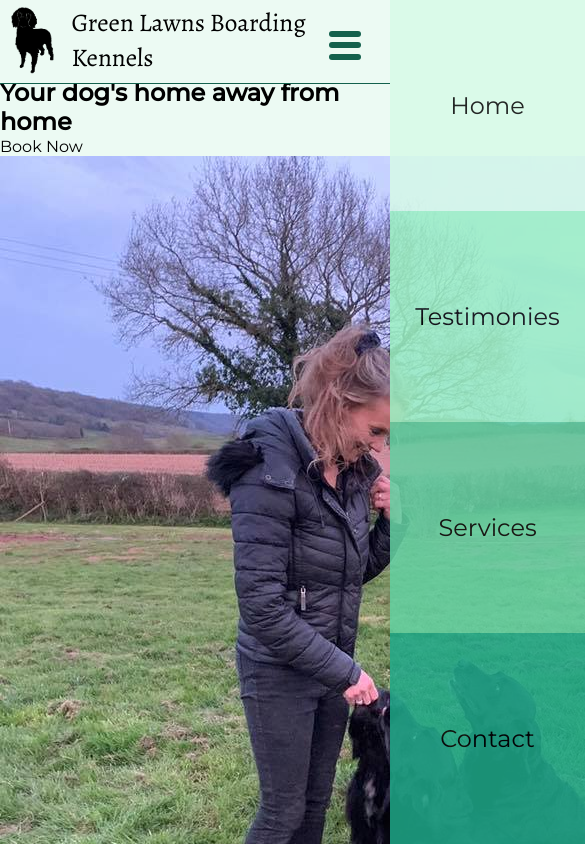
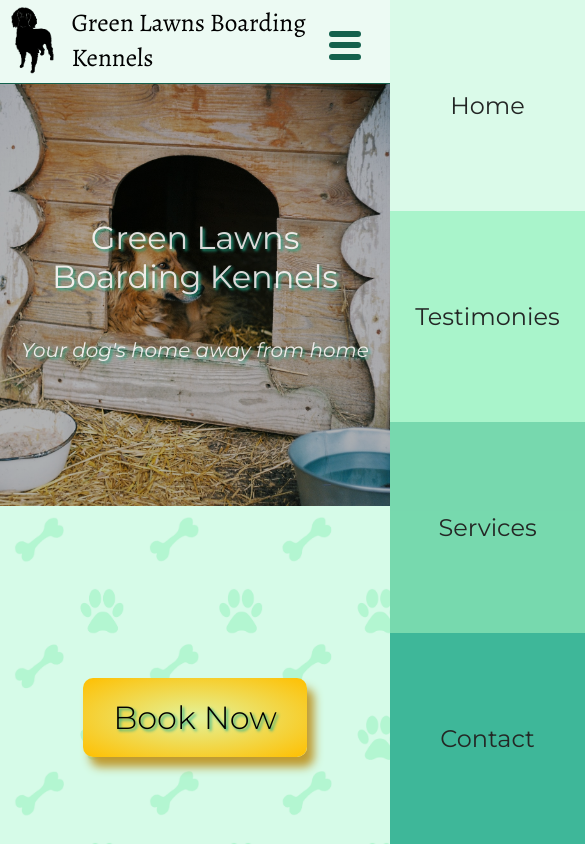
Before and after one commit to Velocima/green-lawns-next, a Next.js app: page / in a window 390 px wide. Shown: the top 844 px of the page, 585 px wide, since content can reach past the window. Built offline with nearby package versions, Linux system fonts and the light colour scheme.

Commit message:
index page component styling restored

```diff
--- a/pages/index.jsx
+++ b/pages/index.jsx
@@ -3,6 +3,7 @@ import Link from 'next/link';
 import About from '../components/about';
 import Nav from '../components/nav';
 import Footer from '../components/footer';
+import style from '../styles/index.module.css';
 
 export default function Home() {
 	return (
@@ -12,18 +13,20 @@ export default function Home() {
 				<link rel='icon' href='/images/green-lawns-logo.png' />
 			</Head>
 			<Nav />
-			<main>
-				<div className='title-banner'>
-					<div className='titles'>
+			<main className={style.main}>
+				<section className={style.landing}>
+					<div className={style.banner}>
+						<div className={style.titles}>
 							<h1>Green Lawns Boarding Kennels</h1>
 							<h2>Your dog's home away from home</h2>
 						</div>
 					</div>
-				<div className='call-to-action'>
+					<div className={style.callToAction}>
 						<Link href='/contact'>
 							<a>Book Now</a>
 						</Link>
 					</div>
+				</section>
 				<About />
 			</main>
 			<Footer />
--- /dev/null
+++ b/styles/index.module.css
@@ -0,0 +1,157 @@
+.main {
+	margin-top: 10vh;
+	overflow-x: hidden;
+}
+
+.landing {
+	overflow-x: hidden;
+}
+
+.banner {
+	display: flex;
+	flex-direction: column;
+	justify-content: center;
+	align-items: center;
+	background: linear-gradient(rgba(0, 0, 0, 0.3), rgba(0, 0, 0, 0.3)),
+		url('/images/banner-placeholder.jpg');
+	background-position: center;
+	background-attachment: fixed;
+	background-repeat: no-repeat;
+	background-size: cover;
+	width: 100%;
+	min-height: 50vh;
+	animation: fadeIn 1s ease-out backwards;
+}
+
+.titles {
+	display: flex;
+	flex-direction: column;
+	justify-content: center;
+	align-items: center;
+	padding: 30px 0;
+	border-radius: 10px;
+}
+
+.titles h1,
+.titles h2 {
+	font-weight: 300;
+	color: white;
+	opacity: 0.85;
+	text-shadow: 2px 2px 3px #1fab89;
+}
+.titles h1 {
+	font-size: 5vw;
+	margin-bottom: 5vh;
+	animation: fadeIn 1s 1s backwards;
+}
+.titles h2 {
+	font-size: 2.5vw;
+	font-style: italic;
+	animation: fadeIn 1s 1.3s backwards;
+}
+
+.callToAction {
+	min-height: 40vh;
+	background: url('/images/doggo-background-texture-3.png');
+	background-repeat: no-repeat;
+	background-size: cover;
+	display: grid;
+	place-items: center;
+	width: 100%;
+	height: 100%;
+	animation: fadeIn 1s 0.5s ease-out backwards;
+}
+.callToAction a {
+	color: black;
+	font-weight: 300;
+	font-size: 4rem;
+	text-shadow: 2px 2px 3px #1fab89;
+	text-decoration: none;
+	padding: 40px 60px;
+	border-radius: 10px;
+	box-shadow: 7px 10px 10px #bf9b30;
+	background: radial-gradient(hsl(71, 78%, 78%), #ffbf00);
+	animation: fadeInFromRight 1s 1.5s backwards;
+	transition: 0.3s;
+}
+.callToAction a:hover {
+	transform: scale(1.05);
+}
+
+@media screen and (max-width: 1350px) {
+	.callToAction a {
+		font-size: 3rem;
+	}
+}
+@media screen and (max-width: 1000px) {
+	.title-banner {
+		min-height: 40vh;
+	}
+	.titles h1,
+	.titles h2 {
+		font-weight: 400;
+	}
+	.titles h2 {
+		font-size: 3vw;
+	}
+
+	.callToAction {
+		min-height: 50vh;
+	}
+	.callToAction a {
+		font-size: 2.5rem;
+	}
+}
+@media screen and (max-width: 700px) {
+	.titles {
+		padding: 0;
+	}
+	.titles h1 {
+		font-size: 2rem;
+		text-align: center;
+		padding: 0 20px;
+	}
+	.titles h2 {
+		font-size: 1.25rem;
+		text-align: center;
+		padding: 0 20px 10px;
+	}
+
+	.callToAction {
+		grid-row: 1 / span 2;
+	}
+	.callToAction a {
+		font-size: 2rem;
+		padding: 20px 30px;
+	}
+}
+@media screen and (min-width: 2500px) {
+	.callToAction a {
+		font-size: 6rem;
+	}
+}
+@media screen and (min-width: 3700px) {
+	.callToAction a {
+		font-size: 8rem;
+	}
+}
+@keyframes fadeIn {
+	from {
+		opacity: 0;
+	}
+	to {
+		opacity: 1;
+	}
+}
+@keyframes fadeInFromRight {
+	from {
+		opacity: 0;
+		transform: translateX(200%);
+	}
+	80% {
+		opacity: 0.7;
+	}
+	to {
+		opacity: 1;
+	}
+}
```
Lines whose indentation alone changed are shown as unchanged.
